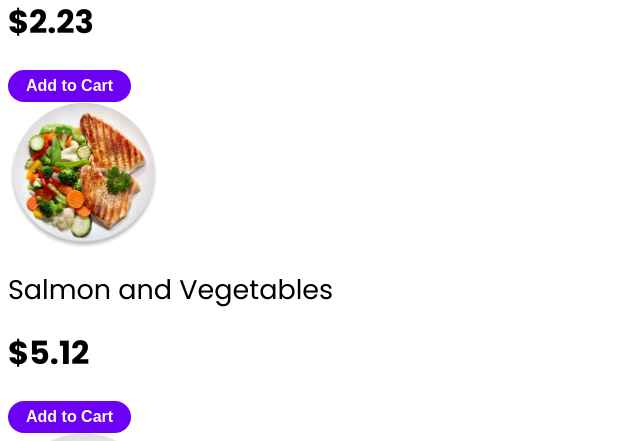
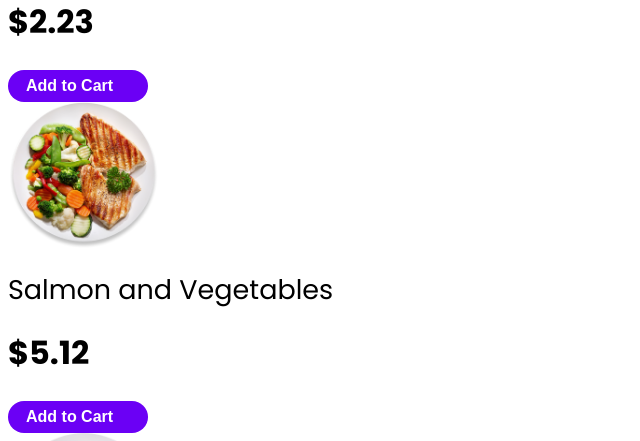
Before and after one commit to nicm42/advent-of-css-and-js, a Vue app in the folder day2/: page / in a window 1280 px wide. Shown: the part 316-757 px from the top of the page, without its empty margins (0-640 px from the left). Built offline with nearby package versions, Linux system fonts and the light colour scheme.

Commit message:
Day 2: Added the tick to the button

```diff
--- a/day2/src/components/Meal.module.css
+++ b/day2/src/components/Meal.module.css
@@ -15,6 +15,10 @@
 }
 
 .button {
+  display: flex;
+  align-items: center;
+  gap: 0.5em;
+  min-width: 140px;
   padding: 0.25em 1.125em;
   color: #fff;
   font-size: 1rem;
--- a/day2/src/components/Meal.vue
+++ b/day2/src/components/Meal.vue
@@ -36,6 +36,7 @@ const props = defineProps({
       :disabled="hasBeenClicked"
       @click="addToCart(id)"
     >
+      <img v-if="hasBeenClicked" src="../assets/check.svg" alt="" />
       {{ hasBeenClicked ? 'In Cart' : 'Add to Cart' }}
     </button>
   </div>
```
